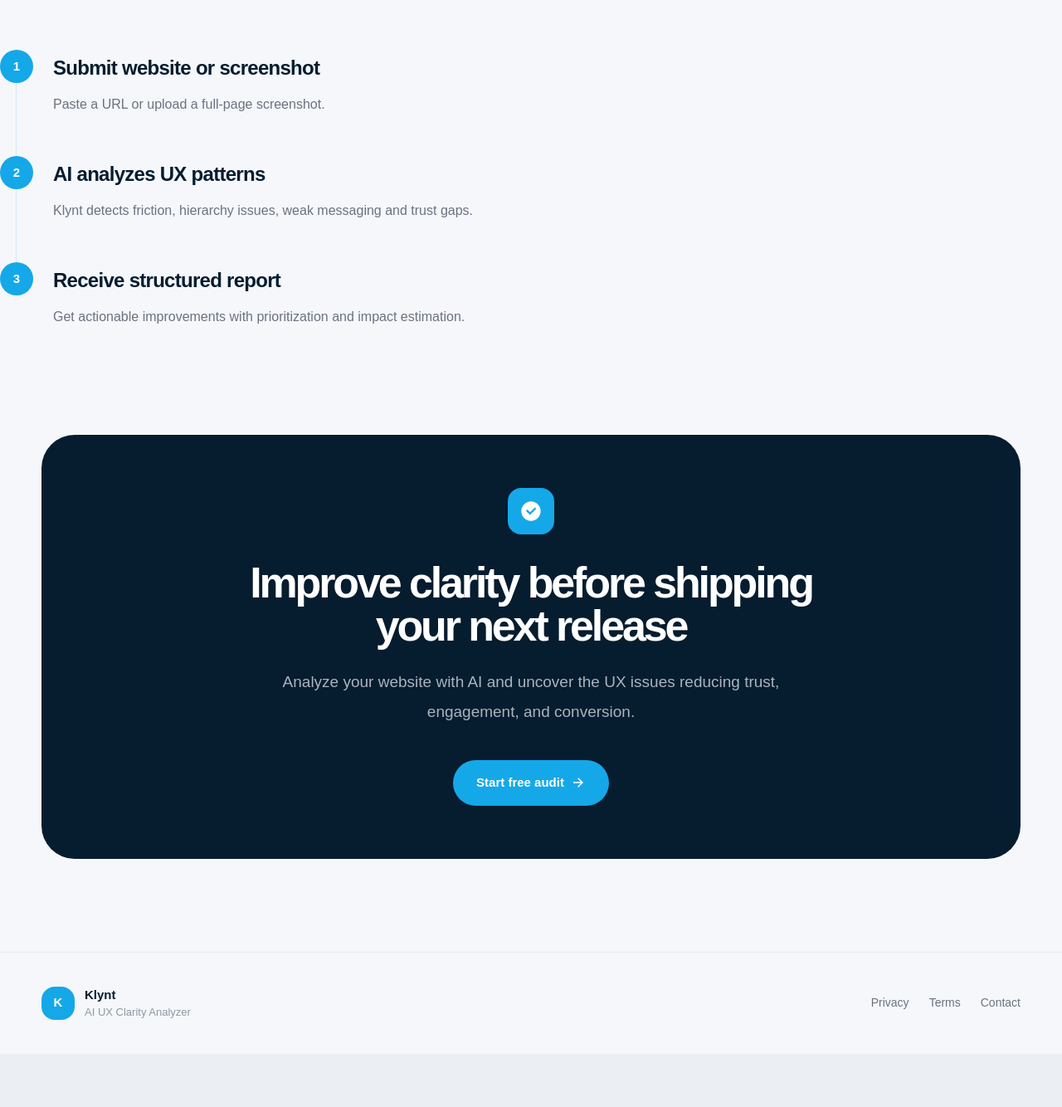
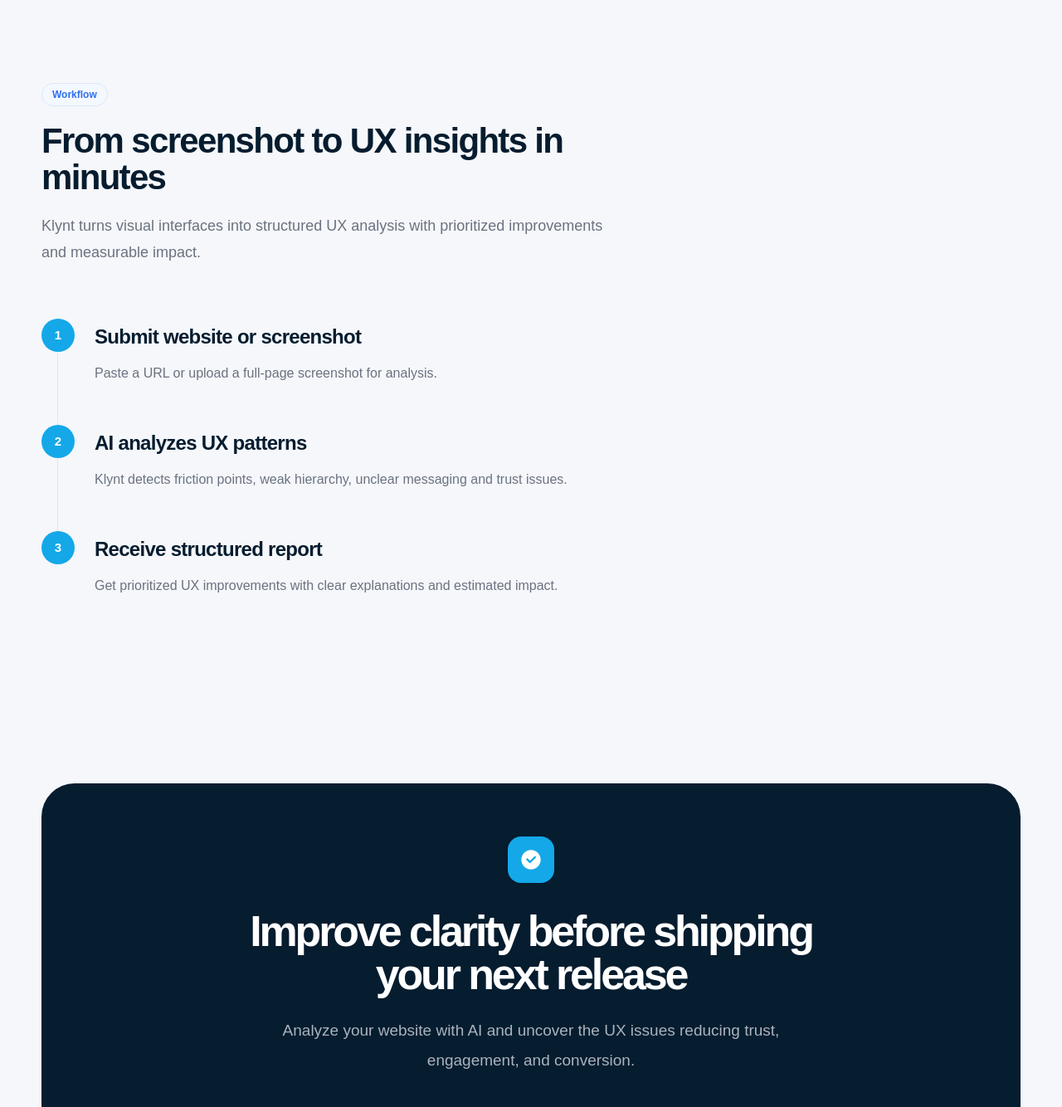
Before and after one commit to samarenkovdmitry/Klynt, a Next.js app: page / in a window 1280 px wide. Shown: the part 2197-3531 px from the top of the page at 83% size. Before the commit the page ends 3467 px from the top, so only its background shows below. Built offline with nearby package versions, Linux system fonts and the light colour scheme; a web font is replaced by a local one.

Commit message:
Workflow Upd

```diff
--- a/app/page.tsx
+++ b/app/page.tsx
@@ -636,21 +636,74 @@ export default function Home() {
   </div>
 </section>
 
-        {/* HOW IT WORKS */}
-        <div className="mt-14 max-w-[900px]">
+{/* WORKFLOW */}
+<section className="px-6 py-24">
+  <div className="mx-auto max-w-[1180px]">
+
+    {/* HEADER */}
+    <div className="max-w-[760px]">
+
+      <div
+        className="
+          inline-flex
+          items-center
+          rounded-full
+          border
+          border-[#DCE7F8]
+          bg-[#F4F8FF]
+          px-3
+          py-1
+          text-[12px]
+          font-semibold
+          text-[#2F6FED]
+        "
+      >
+        Workflow
+      </div>
+
+      <h2
+        className="
+          mt-5
+          text-[42px]
+          leading-[1.05]
+          tracking-[-0.04em]
+          font-semibold
+          text-[#061C2F]
+        "
+      >
+        From screenshot to UX insights in minutes
+      </h2>
+
+      <p
+        className="
+          mt-5
+          max-w-[680px]
+          text-[18px]
+          leading-8
+          text-[#6B7280]
+        "
+      >
+        Klynt turns visual interfaces into structured UX analysis
+        with prioritized improvements and measurable impact.
+      </p>
+
+    </div>
+
+    {/* TIMELINE */}
+    <div className="mt-16 max-w-[900px]">
 
       {[
         {
           title: "Submit website or screenshot",
-      text: "Paste a URL or upload a full-page screenshot.",
+          text: "Paste a URL or upload a full-page screenshot for analysis.",
         },
         {
           title: "AI analyzes UX patterns",
-      text: "Klynt detects friction, hierarchy issues, weak messaging and trust gaps.",
+          text: "Klynt detects friction points, weak hierarchy, unclear messaging and trust issues.",
         },
         {
           title: "Receive structured report",
-      text: "Get actionable improvements with prioritization and impact estimation.",
+          text: "Get prioritized UX improvements with clear explanations and estimated impact.",
         },
       ].map((item, i) => (
         <div
@@ -724,6 +777,9 @@ export default function Home() {
       ))}
 
     </div>
+
+  </div>
+</section>
 
         {/* FINAL CTA */}
         <section className="px-6 pb-28 pt-32">
@@ -815,86 +871,6 @@ export default function Home() {
         </section>
 
       </div>
-
-{/* FOOTER */}
-<footer
-  className="
-    border-t
-    border-[rgba(6,28,47,0.06)]
-    px-6
-    py-10
-  "
->
-  <div
-    className="
-      mx-auto
-      flex
-      max-w-[1180px]
-      flex-col
-      items-start
-      justify-between
-      gap-8
-      md:flex-row
-      md:items-center
-    "
-  >
-
-    {/* LEFT */}
-    <div>
-
-      <div className="flex items-center gap-3">
-
-        <div
-          className="
-            flex
-            h-10
-            w-10
-            items-center
-            justify-center
-            rounded-2xl
-            bg-[#14A8E8]
-            text-white
-            text-[15px]
-            font-semibold
-          "
-        >
-          K
-        </div>
-
-        <div>
-          <p className="text-[15px] font-semibold text-[#061C2F]">
-            Klynt
-          </p>
-
-          <p className="text-[13px] text-[#8E99A2]">
-            AI UX Clarity Analyzer
-          </p>
-        </div>
-
-      </div>
-
-    </div>
-
-    {/* RIGHT */}
-    <div className="flex items-center gap-6 text-[14px] text-[#6B7280]">
-
-      <button className="hover:text-[#061C2F] transition">
-        Privacy
-      </button>
-
-      <button className="hover:text-[#061C2F] transition">
-        Terms
-      </button>
-
-      <button className="hover:text-[#061C2F] transition">
-        Contact
-      </button>
-
-    </div>
-
-  </div>
-</footer>
-
     </main>
   );
 }
```
Lines whose indentation alone changed are shown as unchanged.
